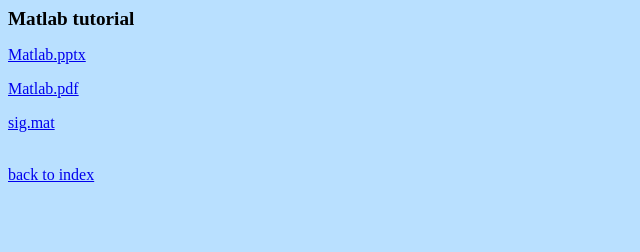
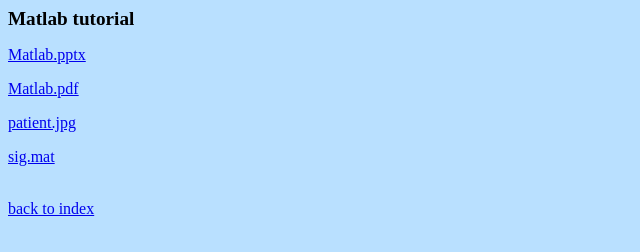
Before and after one commit to mkarptx/mkarptx.github.io, a plain HTML site: page MT/matlab.html in a window 1280 px wide. Shown: the whole page, without its empty margins (0-640 px from the left). Drawn offline with Linux system fonts and the light colour scheme.

Commit message:
fixed matlab.html

```diff
--- a/MT/matlab.html
+++ b/MT/matlab.html
@@ -5,6 +5,7 @@
 <div style="font-size: 120%; line-spacing: 120%; font-weight: bold">Matlab tutorial</div>
 <p><a target="_blank" href="Matlab.pptx">Matlab.pptx</a><br />
 <p><a target="_blank" href="Matlab.pdf">Matlab.pdf</a><br />
+<p><a target="_blank" href="patient.jpg">patient.jpg</a><br />
 <p><a target="_blank" href="sig.mat">sig.mat</a><br />
 <br />
 <p><a target="_blank" href="../index.html">back to index</a><br />
```
